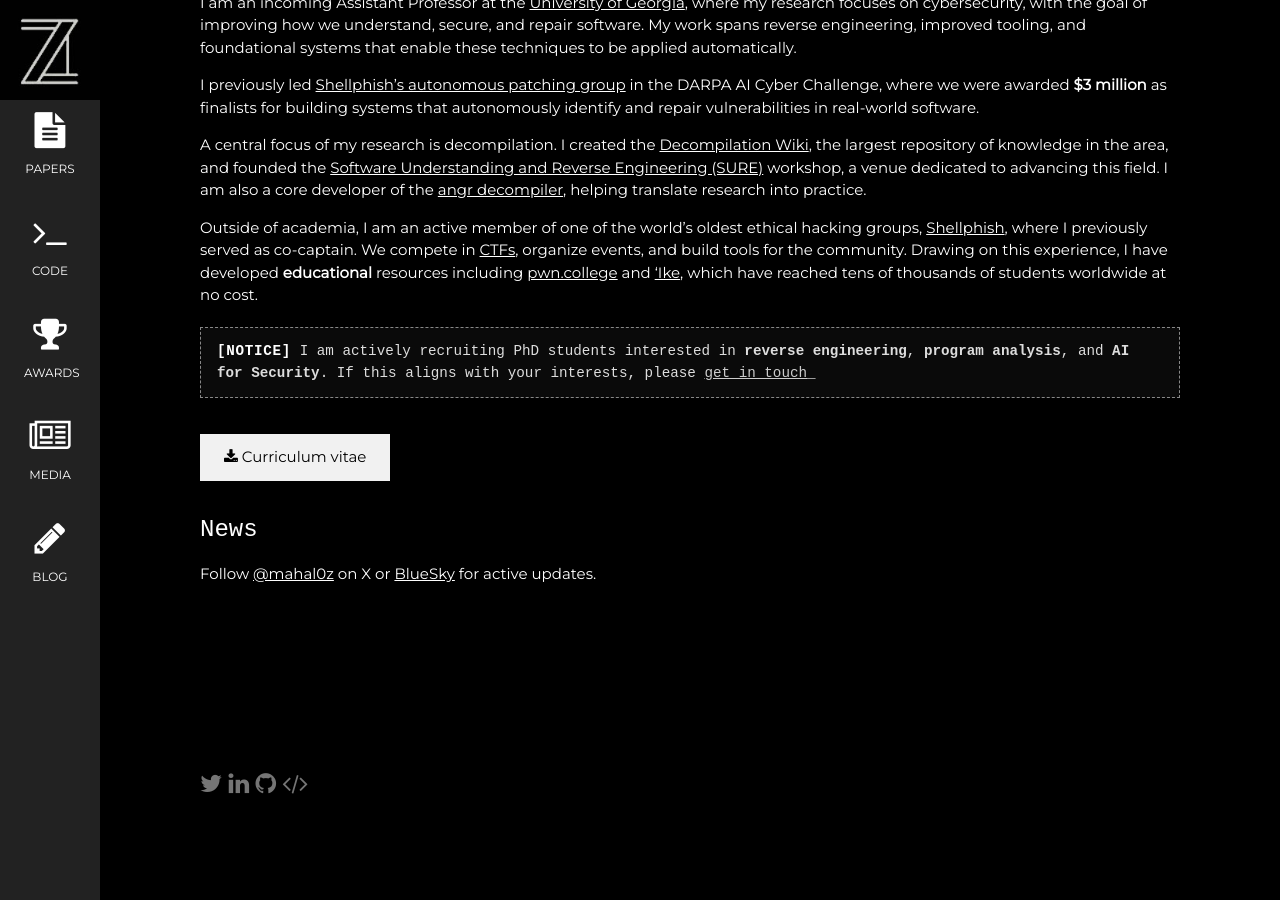
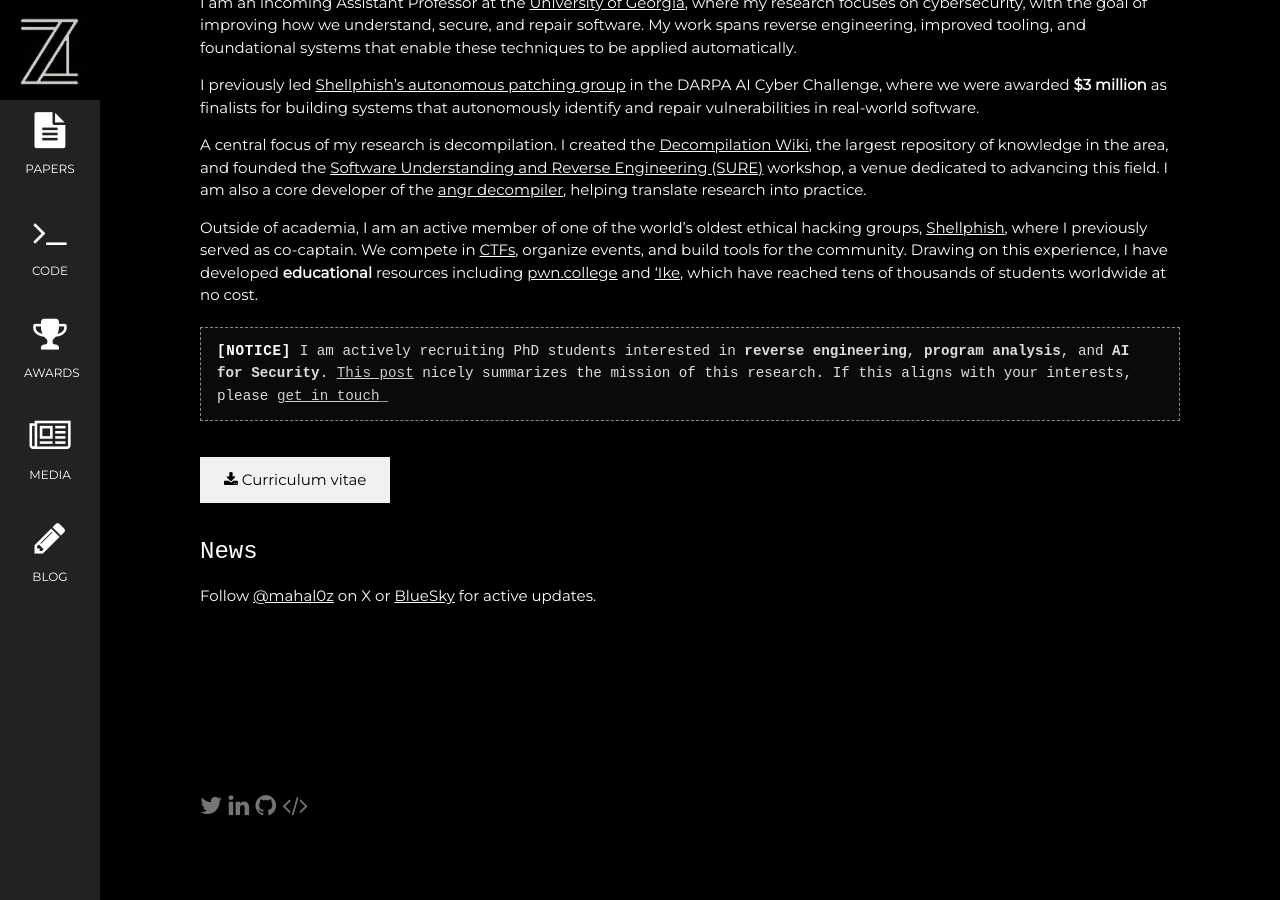
Before and after one commit to mahaloz/zionbasque.com, a Jekyll site: the page built from index.md, in a window 1280 px wide and 900 px high, scrolled down 956 px. Built offline with Jekyll 4.4.1, drawn with Linux system fonts in a browser that asks for light colours; some web fonts are replaced.

Commit message:
Add post info

```diff
--- a/index.md
+++ b/index.md
@@ -14,7 +14,7 @@
 
 Outside of academia, I am an active member of one of the world’s oldest ethical hacking groups, [Shellphish](http://shellphish.net/), where I previously served as co-captain. We compete in [CTFs](https://ctftime.org/ctf-wtf/), organize events, and build tools for the community. Drawing on this experience, I have developed **educational** resources including [pwn.college](https://pwn.college) and ['Ike](https://ike.mahaloz.re), which have reached tens of thousands of students worldwide at no cost.
 
-<div class="notice-box"> <span class="notice-tag">[NOTICE]</span> I am actively recruiting PhD students interested in <b>reverse engineering</b>, <b>program analysis</b>, and <b>AI for Security</b>. If this aligns with your interests, please <a href="mailto:zbasque@asu.edu">get in touch</a><span class="blink">_</span> </div>
+<div class="notice-box"> <span class="notice-tag">[NOTICE]</span> I am actively recruiting PhD students interested in <b>reverse engineering</b>, <b>program analysis</b>, and <b>AI for Security</b>. <a href="https://bsky.app/profile/mahal0z.bsky.social/post/3mhe3qhfzoa2b">This post</a> nicely summarizes the mission of this research. If this aligns with your interests, please <a href="mailto:zbasque@asu.edu">get in touch</a><span class="blink">_</span> </div>
 
 <button class="w3-button w3-light-grey w3-padding-large w3-section" onclick="location.href='/files/CV_Academic.pdf'" type="button">
     <i class="fa fa-download"></i>
```
